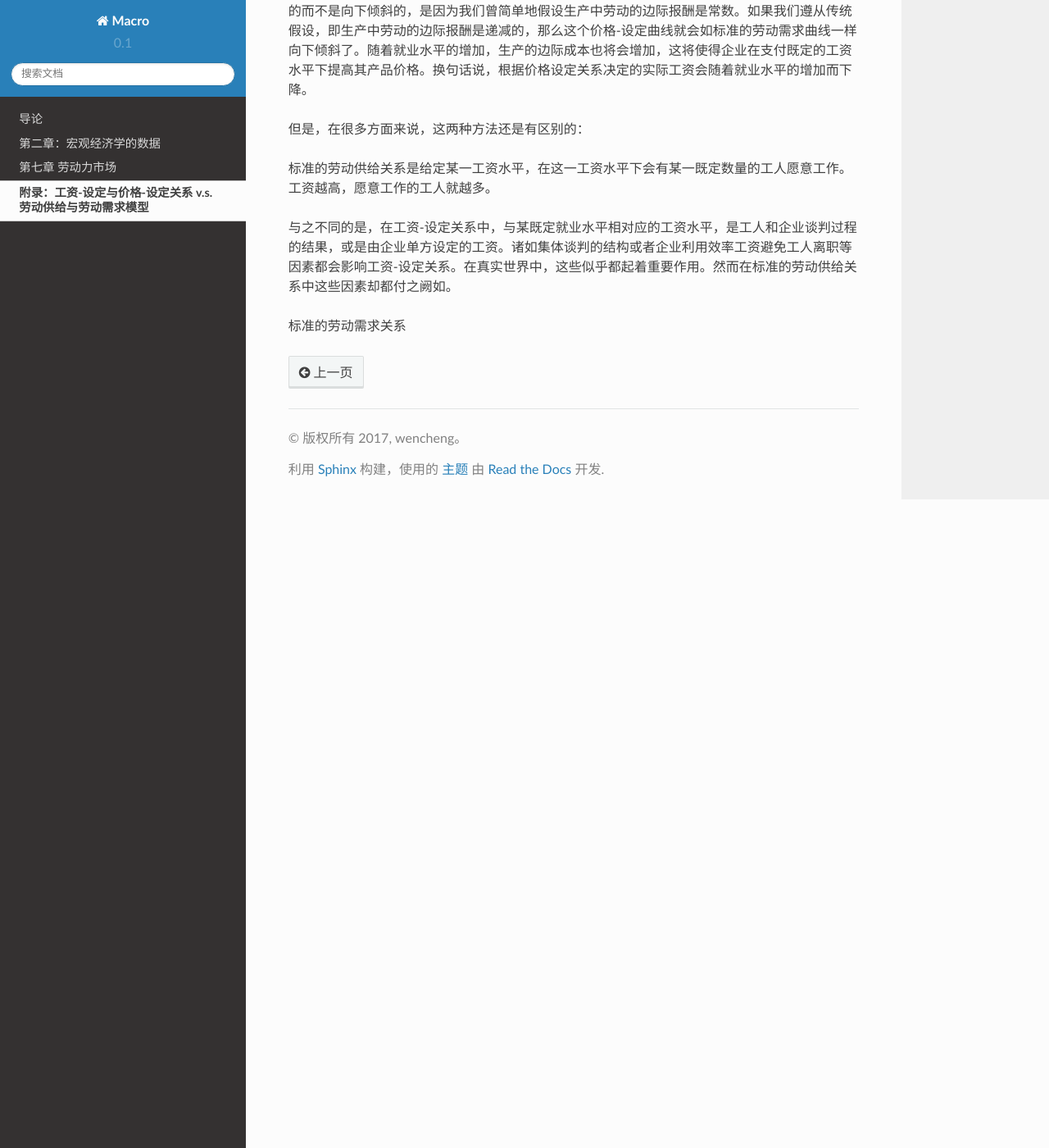
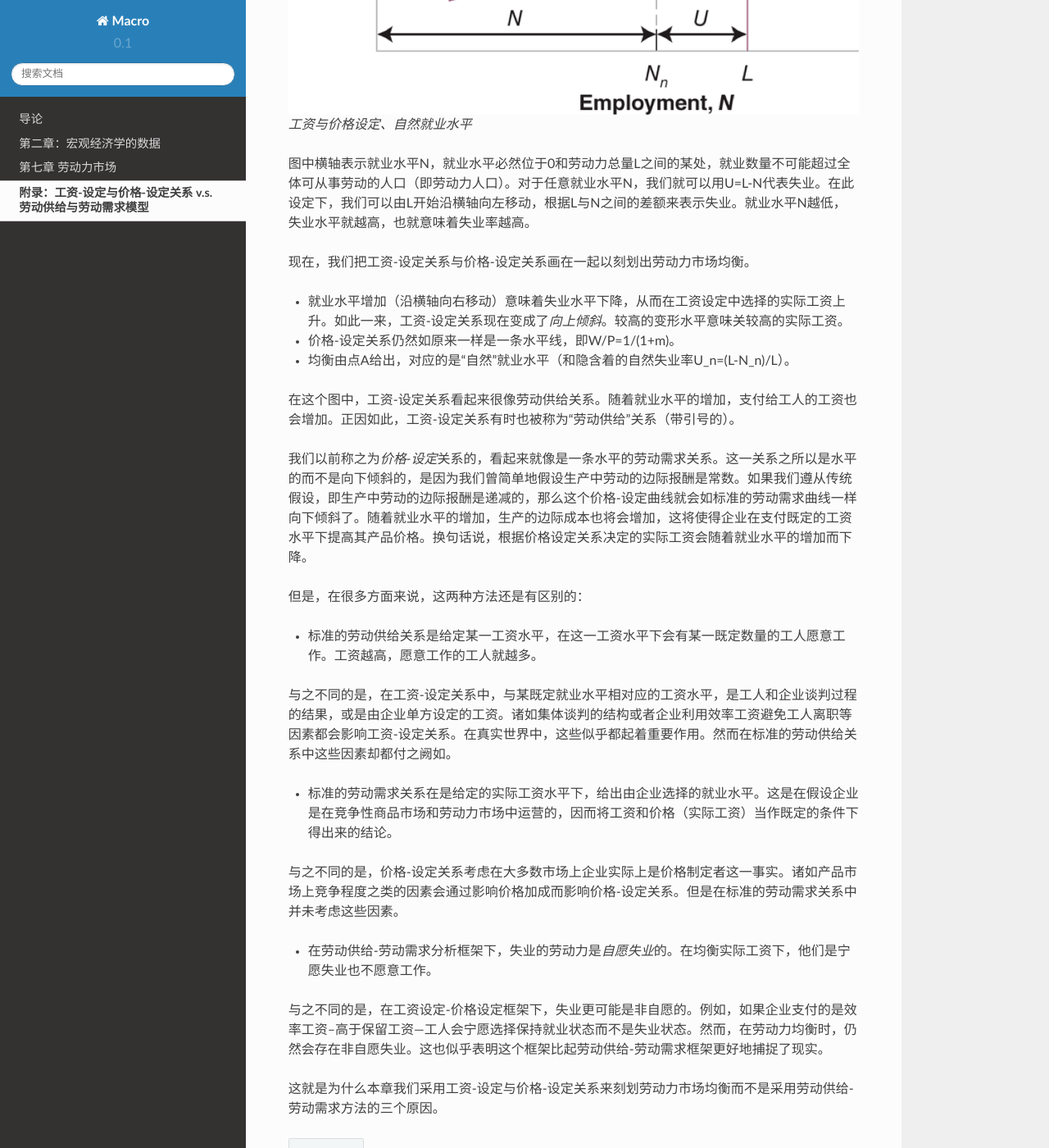
Before and after one commit to wenchengfeng/notes, a Sphinx documentation site: the page built from source/07_appendix.rst, in a window 1280 px wide and 1400 px high, scrolled down 897 px. Shown: the whole window at 82% size. Built offline with Sphinx 7.4.7 and the Read the Docs theme 2.0.0, drawn with Linux system fonts in a browser that asks for light colours; pages that are not in the unit, such as notebooks, are missing from menus; some of the changed text lies outside the part shown.

Commit message:
第七章附录

```diff
--- a/source/07_appendix.rst
+++ b/source/07_appendix.rst
@@ -6,12 +6,12 @@
 在某种很重要的意义上讲，两种表示方式是极其相似的。In an important sense,
 the two representations are similar.
 
-为表明这一点，我们将图7-6改绘一下，用纵轴代表实际工资，横轴借用就业水平（而活是以前用的失业率），如图1所示：
+为表明这一点，我们将图7-6改绘一下，用纵轴代表实际工资，横轴代表就业水平（而不是以前用的失业率），如图1所示：
 
-.. figure:: /Users/fengwencheng/CloudStation/2017宏观/Blanchard/Beamer/B_ch07_labor/figures/b07a1.png
-   :alt: b07a1
+.. figure:: /figures/b07a1.png
+   :alt: 工资与价格设定、自然就业水平
 
-   b07a1
+   工资与价格设定、自然就业水平
 
 图中横轴表示就业水平\ :math:`N`\ ，就业水平必然位于0和劳动力总量\ :math:`L`\ 之间的某处，就业数量不可能超过全体可从事劳动的人口（即劳动力人口）。对于任意就业水平\ :math:`N`\ ，我们就可以用\ :math:`U=L-N`\ 代表失业。在此设定下，我们可以由\ :math:`L`\ 开始沿横轴向左移动，根据\ :math:`L`\ 与\ :math:`N`\ 之间的差额来表示失业。就业水平\ :math:`N`\ 越低，失业水平就越高，也就意味着失业率越高。
 
@@ -27,8 +27,16 @@ the two representations are similar.
 
 但是，在很多方面来说，这两种方法还是有区别的：
 
-标准的劳动供给关系是给定某一工资水平，在这一工资水平下会有某一既定数量的工人愿意工作。工资越高，愿意工作的工人就越多。
+-  标准的劳动供给关系是给定某一工资水平，在这一工资水平下会有某一既定数量的工人愿意工作。工资越高，愿意工作的工人就越多。
 
 与之不同的是，在工资-设定关系中，与某既定就业水平相对应的工资水平，是工人和企业谈判过程的结果，或是由企业单方设定的工资。诸如集体谈判的结构或者企业利用效率工资避免工人离职等因素都会影响工资-设定关系。在真实世界中，这些似乎都起着重要作用。然而在标准的劳动供给关系中这些因素却都付之阙如。
 
-标准的劳动需求关系
+-  标准的劳动需求关系在是给定的实际工资水平下，给出由企业选择的就业水平。这是在假设企业是在竞争性商品市场和劳动力市场中运营的，因而将工资和价格（实际工资）当作既定的条件下得出来的结论。
+
+与之不同的是，价格-设定关系考虑在大多数市场上企业实际上是价格制定者这一事实。诸如产品市场上竞争程度之类的因素会通过影响价格加成而影响价格-设定关系。但是在标准的劳动需求关系中并未考虑这些因素。
+
+-  在劳动供给-劳动需求分析框架下，失业的劳动力是\ *自愿失业*\ 的。在均衡实际工资下，他们是宁愿失业也不愿意工作。
+
+与之不同的是，在工资设定-价格设定框架下，失业更可能是非自愿的。例如，如果企业支付的是效率工资--高于保留工资—工人会宁愿选择保持就业状态而不是失业状态。然而，在劳动力均衡时，仍然会存在非自愿失业。这也似乎表明这个框架比起劳动供给-劳动需求框架更好地捕捉了现实。
+
+这就是为什么本章我们采用工资-设定与价格-设定关系来刻划劳动力市场均衡而不是采用劳动供给-劳动需求方法的三个原因。
```
Also changed, not shown: source/Blanchard_ch07.md (+13 -7 lines).
